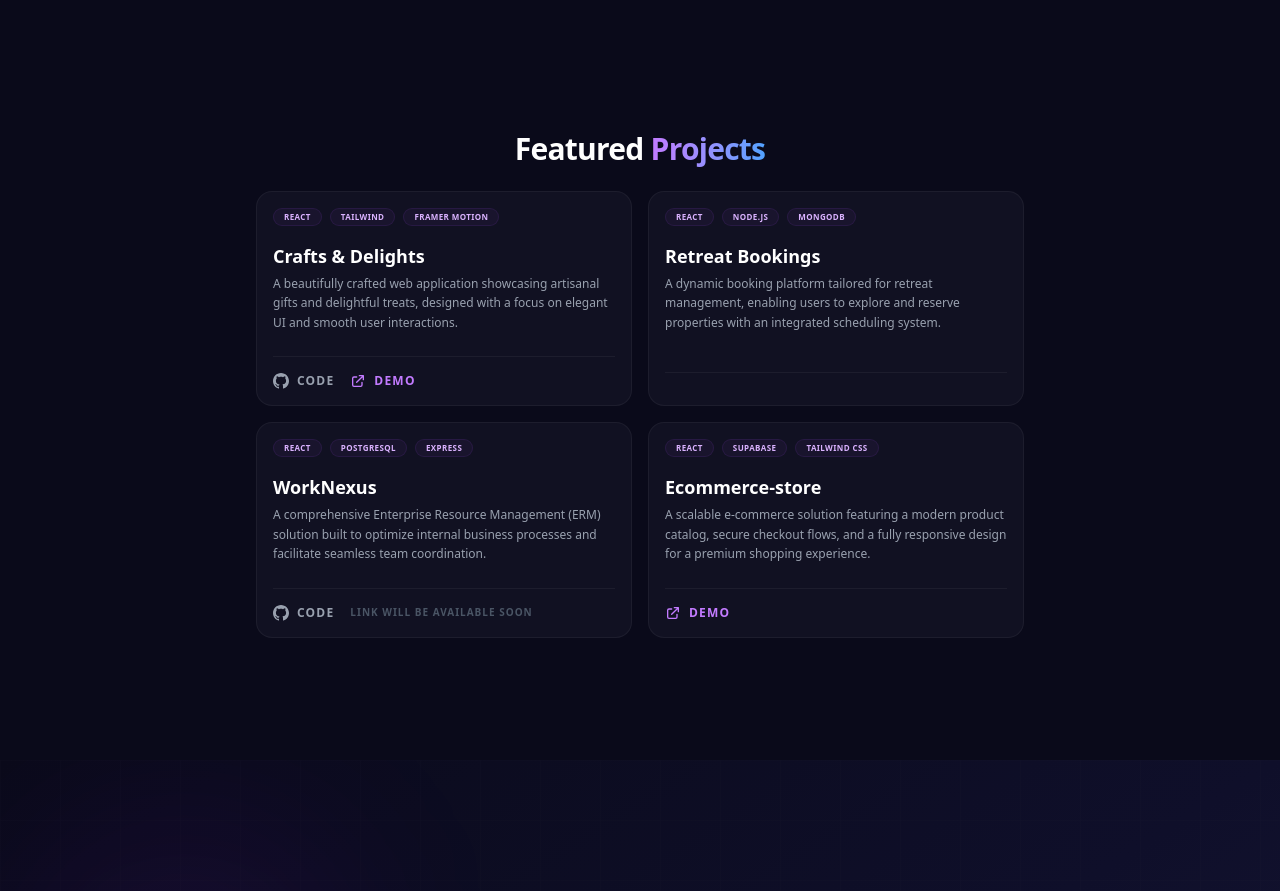
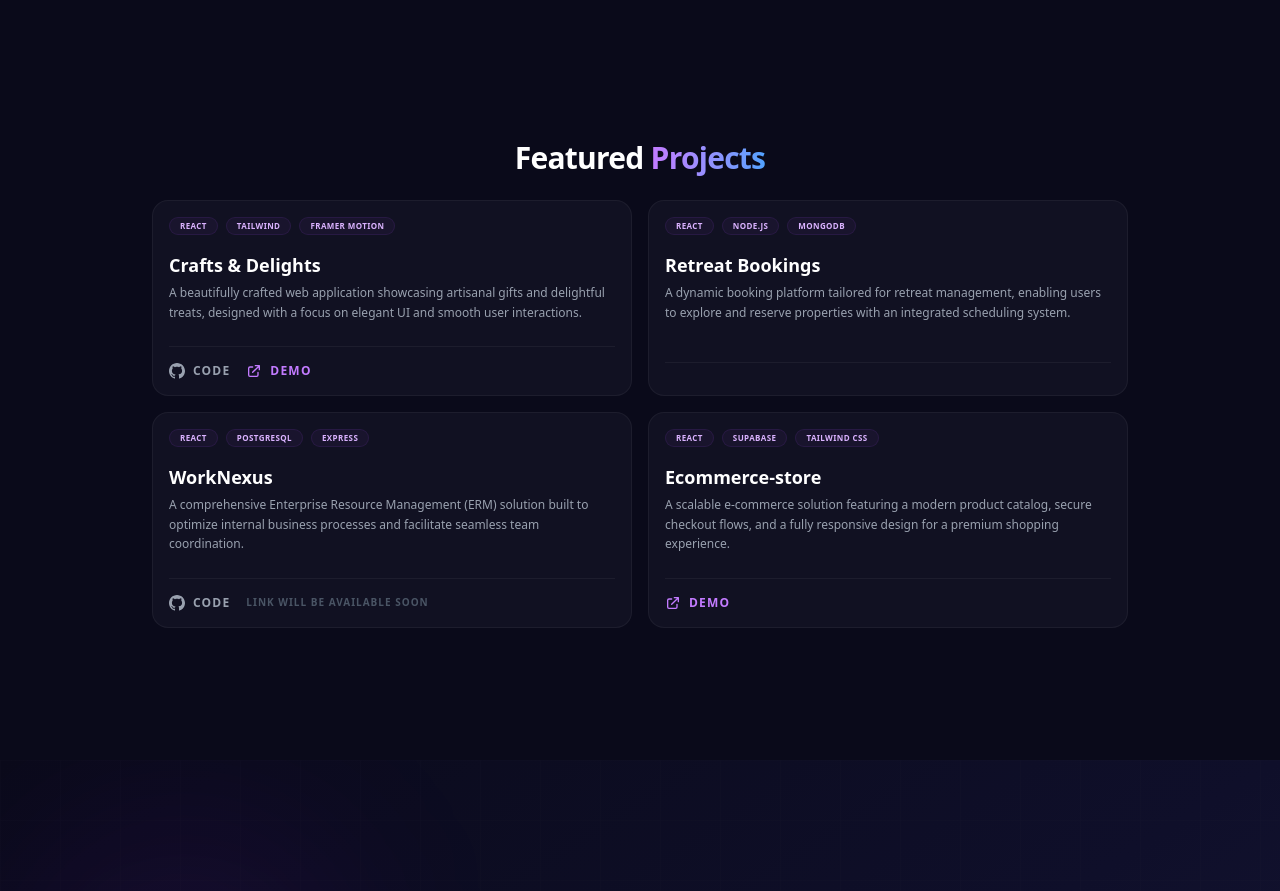
Before and after one commit to MuhammadWaqar7615/Portfolio, a React (Vite) app: page / in a window 1280 px wide. Shown: the part 840-1731 px from the top of the page. Built offline with nearby package versions, Linux system fonts and the light colour scheme.

Commit message:
update FeaturedProj component: modify class names for improved layout structure

```diff
--- a/src/Components/featProjects/FeatProjects.jsx
+++ b/src/Components/featProjects/FeatProjects.jsx
@@ -142,7 +142,7 @@ export default function FeaturedProj() {
     >
       <div className="absolute inset-0 bg-[radial-gradient(circle_at_50%_0%,_var(--tw-gradient-stops))] from-purple-500/10 via-transparent to-transparent" />
 
-      <div className="relative mx-auto w-full max-w-7xl px-6 md:px-12">
+      <div className="page-shell relative mx-auto w-full">
         <motion.div
           ref={ref}
           variants={containerVariants}
@@ -187,7 +187,7 @@ export default function FeaturedProj() {
           {/* Desktop: Grid with staggered animations */}
           <motion.div
             variants={containerVariants}
-            className="hidden md:grid md:grid-cols-2 gap-4 max-w-3xl mx-auto"
+          className="hidden md:grid md:grid-cols-2 gap-4 w-full"
           >
             {projects.map((project, idx) => (
               <motion.div
```
